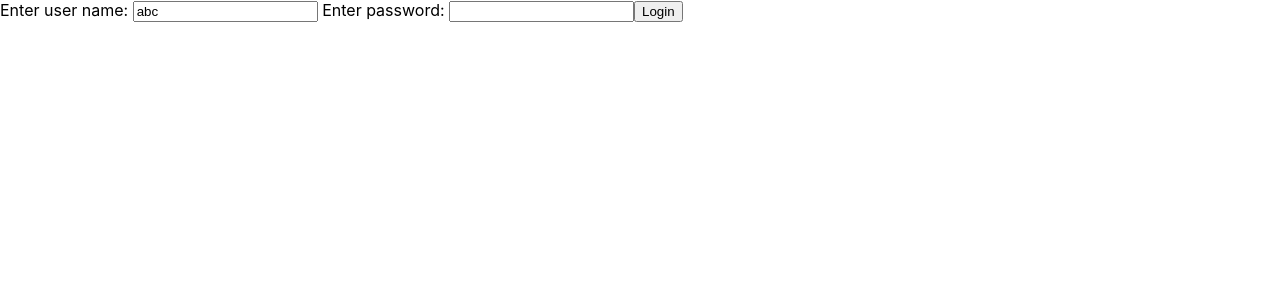
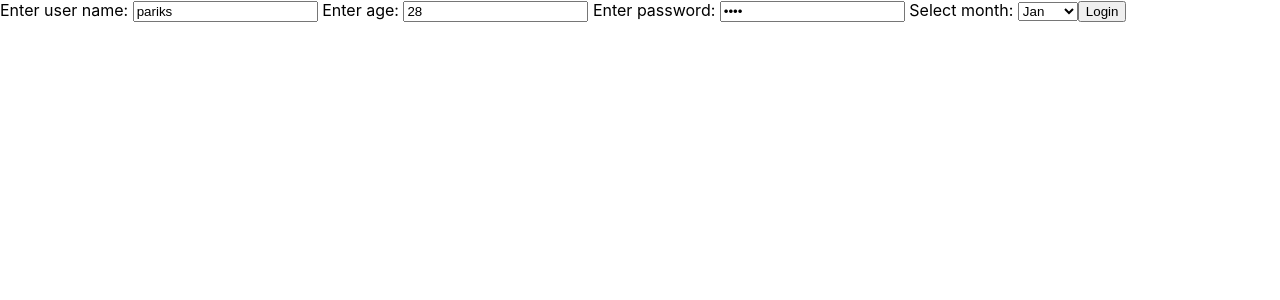
Before and after one commit to speedcuber911/ns-react-course, a React (Create React App) app: page / in a window 1280 px wide. Shown: the top 300 px of the page. Built offline with nearby package versions, Linux system fonts and the light colour scheme.

Commit message:
(feat): Generic form handling

```diff
--- a/src/components/Form.js
+++ b/src/components/Form.js
@@ -1,36 +1,64 @@
 import { useState } from "react";
+
 function Form(props) {
-  const [inputVal, setInputVal] = useState("abc");
-  const [passVal, setPasVal] = useState("");
-  console.log("Re-rendering with -- ", inputVal, passVal);
+  const [formState, setFormState] = useState({
+    userName: "pariks",
+    age: "28",
+    password: "pass",
+    month: "Jan",
+  });
+
+  const handleChange = (event) => {
+    const targetVal = event.target.value;
+    const targetName = event.target.name;
+    setFormState({
+      ...formState,
+      [targetName]: targetVal,
+    });
+  };
+
+  console.log("This is formstate", formState);
   return (
     <div>
       <label> Enter user name: </label>
       <input
         type="text"
-        value={inputVal}
-        onChange={(event) => setInputVal(event.target.value)}
+        value={formState.userName}
+        name="userName"
+        onChange={handleChange}
+      />
+
+      <label> Enter age: </label>
+      <input
+        type="text"
+        name="age"
+        value={formState.age}
+        onChange={handleChange}
       />
 
       <label> Enter password: </label>
       <input
         type="password"
-        value={passVal}
-        onChange={(event) => setPasVal(event.target.value)}
+        name="password"
+        value={formState.password}
+        onChange={handleChange}
       />
-      <button
-        onClick={() => {
-          if (passVal.length <= 8) {
-            alert("Password should be 8 char long");
-          } else {
-            alert("Success");
-            setPasVal("");
-            setInputVal("");
-          }
+
+      <label> Select month: </label>
+      <select
+        value={formState.month}
+        onChange={(event) => {
+          setFormState({
+            ...formState,
+            month: event.target.value,
+          });
         }}
       >
-        Login
-      </button>
+        <option value="Jan">Jan</option>
+        <option value="Feb">Feb</option>
+        <option value="March">March</option>
+      </select>
+      <button onClick={() => {}}>Login</button>
     </div>
   );
 }
```
